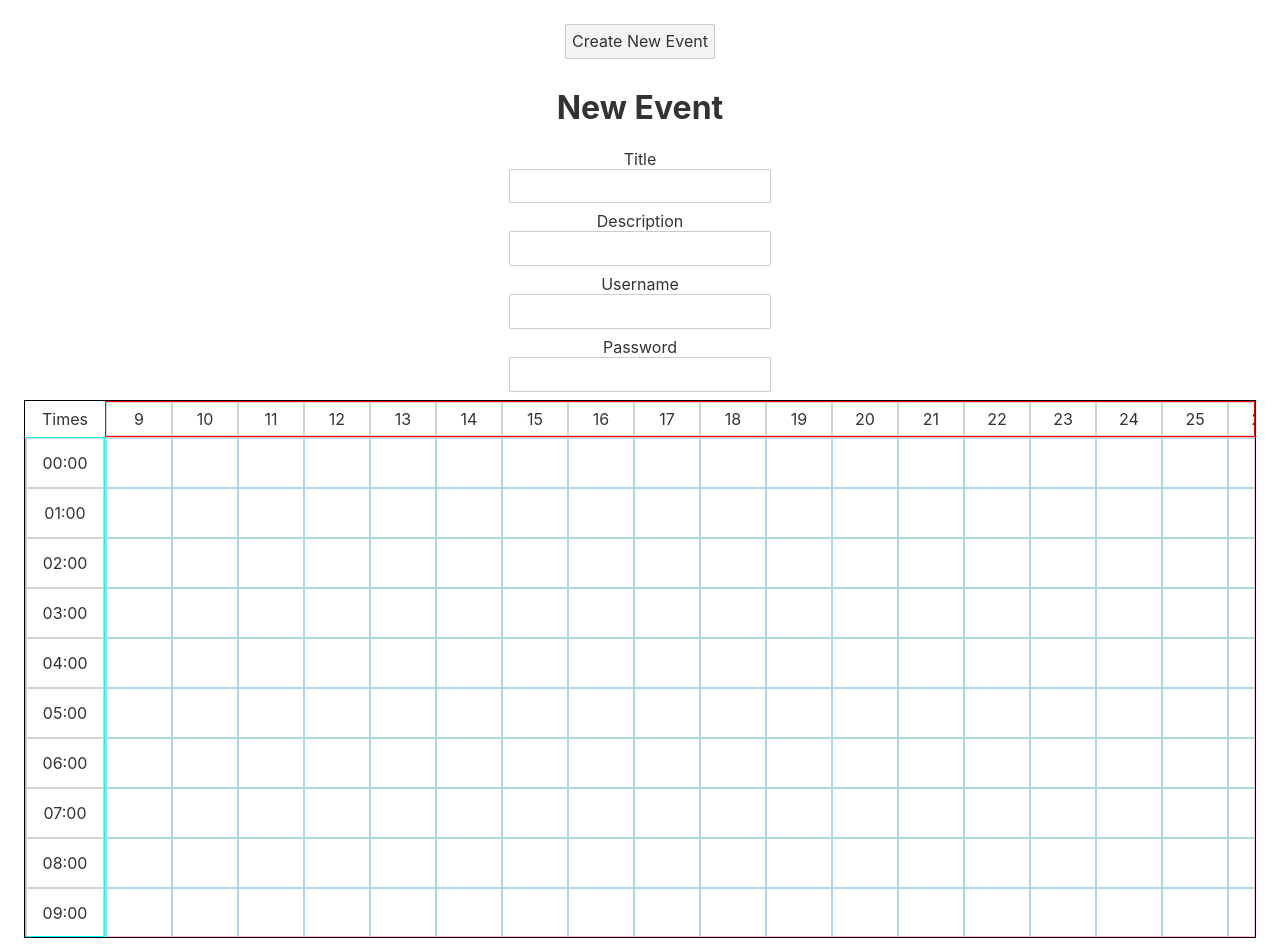
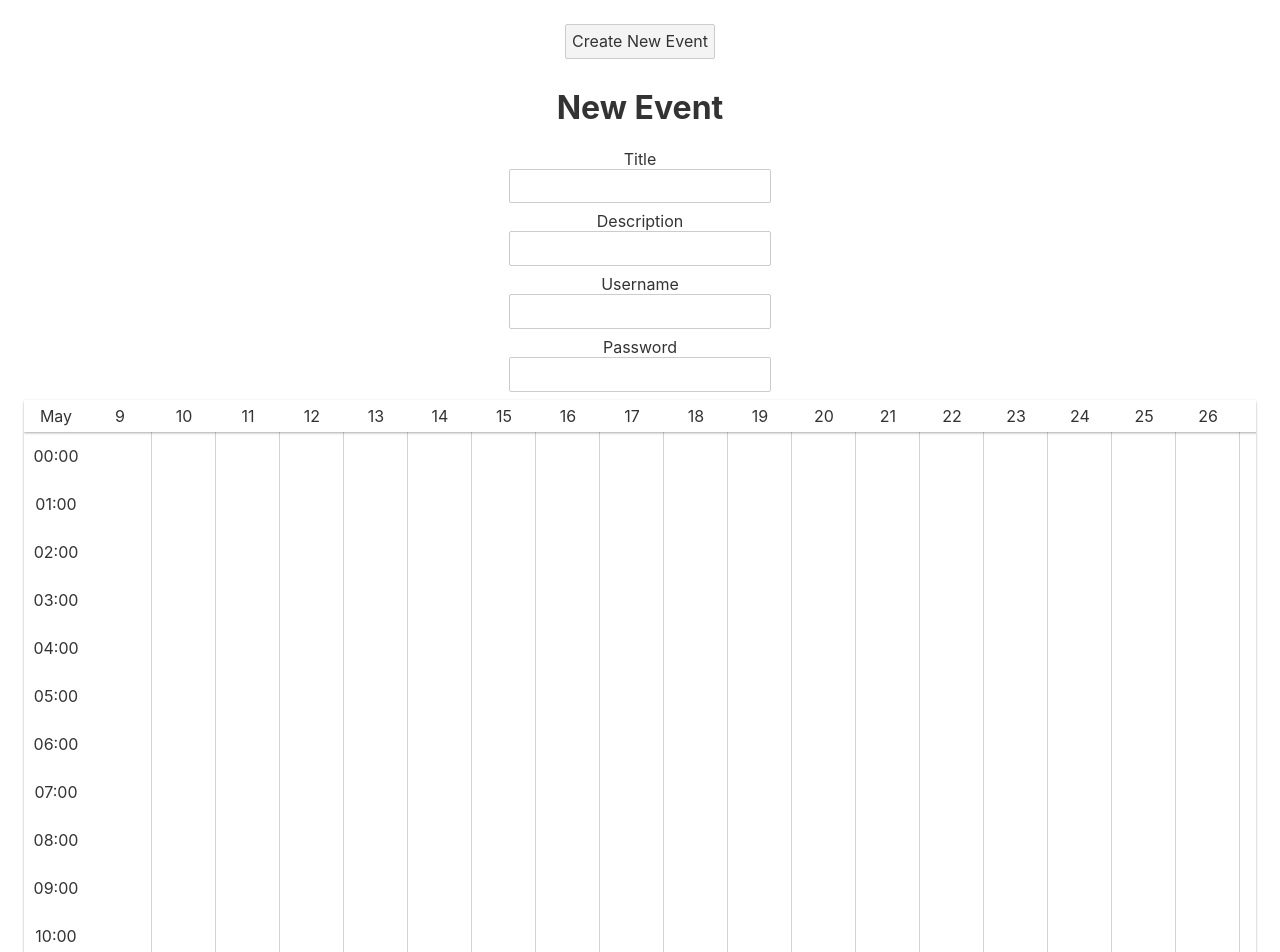
Before and after one commit to bryanmylee/meetwhen-ui, a Svelte app: page / in a window 1280 px wide. Shown: the top 952 px of the page. Built offline with nearby package versions, Linux system fonts and the light colour scheme.

Commit message:
Switch to using posiion: sticky instead of scroll event listeners

```diff
--- a/src/components/SchedulePicker.svelte
+++ b/src/components/SchedulePicker.svelte
@@ -7,60 +7,27 @@
   let numDays = 60;
   const dates = Array.from(Array(numDays).keys()).map((inc) => today.add(inc, 'day'));
   const times = Array.from(Array(24).keys()).map((inc) => midnight.add(inc, 'hour'));
-
-  let header;
-  let timeCol;
-  let mainArea;
-
-  let scrollTriggered = false;
-  onMount(() => {
-    header.addEventListener('scroll', () => {
-      if (scrollTriggered) {
-        scrollTriggered = false;
-        return;
-      }
-      scrollTriggered = true;
-      mainArea.scrollLeft = header.scrollLeft;
-    });
-    timeCol.addEventListener('scroll', () => {
-      if (scrollTriggered) {
-        scrollTriggered = false;
-        return;
-      }
-      scrollTriggered = true;
-      mainArea.scrollTop = timeCol.scrollTop;
-    });
-    mainArea.addEventListener('scroll', () => {
-      if (scrollTriggered) {
-        scrollTriggered = false;
-        return;
-      }
-      scrollTriggered = true;
-      header.scrollLeft = mainArea.scrollLeft;
-      timeCol.scrollTop = mainArea.scrollTop;
-    });
-  });
 </script>
 
 <div id="picker">
-  <div id="top-left">
-    Times
+  <div id="header-row">
+    <div id="month-label">
+      May
     </div>
-  <div id="header-row" bind:this={header}>
     {#each dates as date}
       <div class="cell">
         {date.format('D')}
       </div>
     {/each}
   </div>
-  <div id="time-col" bind:this={timeCol}>
+  <div id="main-area">
+    <div id="time-col">
       {#each times as time}
         <div class="cell">
           {time.format('HH:mm')}
         </div>
       {/each}
     </div>
-  <div id="main-area" bind:this={mainArea}>
     {#each dates as date}
       <div class="col">
         {#each times as time}
@@ -73,71 +40,70 @@
 
 <style>
   #picker {
-    display: grid;
-    grid-template-columns: 5em auto;
-    grid-auto-rows: fit-content(500px);
-    border: 1px black solid;
+    display: flex;
+    flex-direction: column;
     width: auto;
+    max-height: 600px;
+    overflow: scroll;
+    border-radius: 2px;
+    box-shadow: 0 1px 3px rgba(0,0,0,0.12), 0 1px 2px rgba(0,0,0,0.24);
   }
 
-  #top-left {
+  #month-label {
+    position: sticky;
+    left: 0;
+    z-index: 100;
     display: flex;
     justify-content: center;
     align-items: center;
-    min-height: 2em;
-    min-width: 3em;
+    width: 4em;
+    background-color: white;
   }
 
   #header-row {
+    position: sticky;
+    top: 0;
+    z-index: 10;
     display: flex;
     flex-direction: row;
+    width: fit-content;
     min-height: 2em;
-    overflow-y: scroll;
-    border: 1px red solid;
-  }
-
-  #header-row::-webkit-scrollbar {
-    display: none;
+    box-sizing: border-box;
+    box-shadow: 0 1px 3px rgba(0,0,0,0.12), 0 1px 2px rgba(0,0,0,0.24);
+    background-color: white;
   }
 
   #header-row > .cell {
+    min-width: 4em;
     min-height: 2em;
   }
 
   #time-col {
+    position: sticky;
+    left: 0;
     display: flex;
     flex-direction: column;
-    min-width: 3em;
-    overflow-y: scroll;
-    border: 1px cyan solid;
-  }
-
-  #time-col::-webkit-scrollbar {
-    display: none;
+    width: 4em;
+    background-color: white;
   }
 
   #main-area {
     display: flex;
     flex-direction: row;
-    min-width: 4em;
-    overflow: scroll;
-    border: 1px pink solid;
-  }
-
-  #main-area::-webkit-scrollbar {
-    display: none;
-  }
-
-  .col > .cell {
-    border: 1px lightblue solid;
+    width: fit-content;
   }
 
   .cell {
+    z-index: 0;
     display: flex;
     justify-content: center;
     align-items: center;
+    min-height: 3em;
+  }
+
+  .col {
     min-width: 4em;
-    min-height: 3em;
-    border: 1px lightgrey solid;
+    box-sizing: border-box;
+    border-right: 1px lightgrey solid;
   }
 </style>
```
Lines whose indentation alone changed are shown as unchanged.
